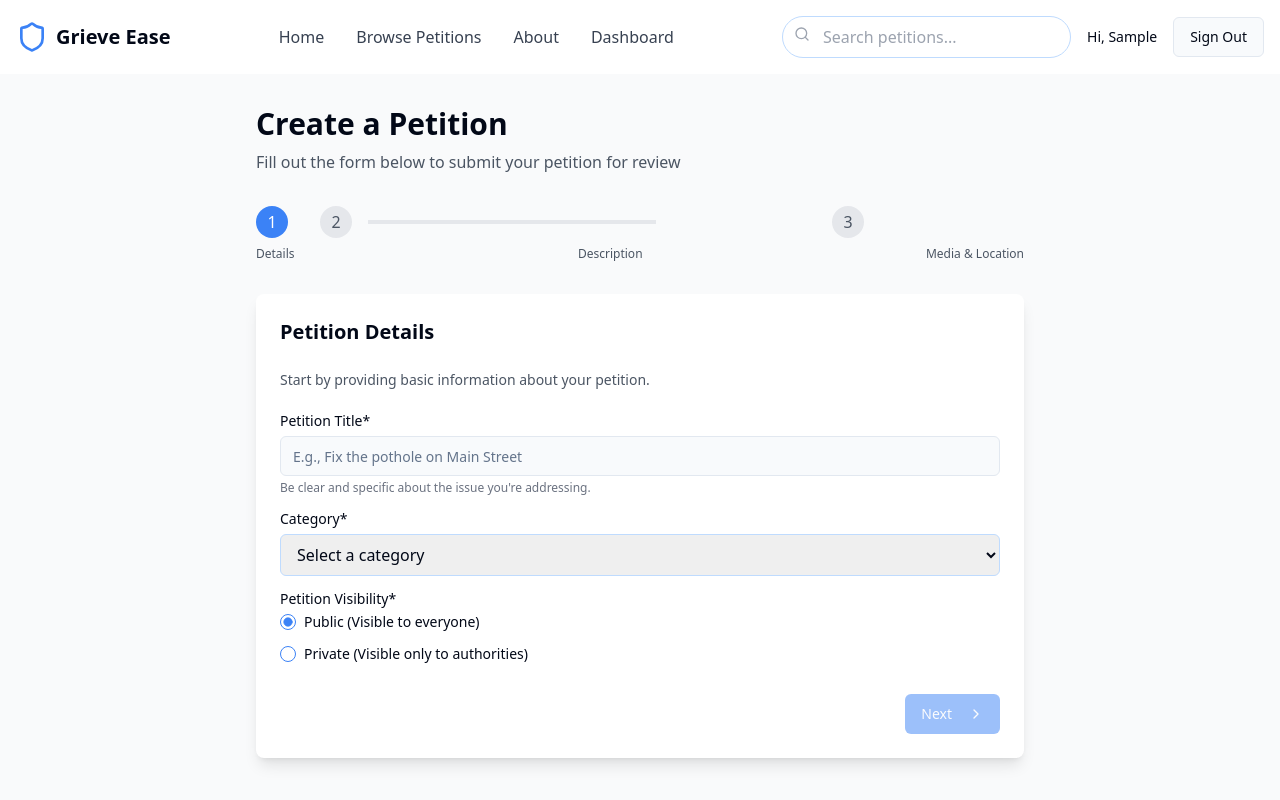
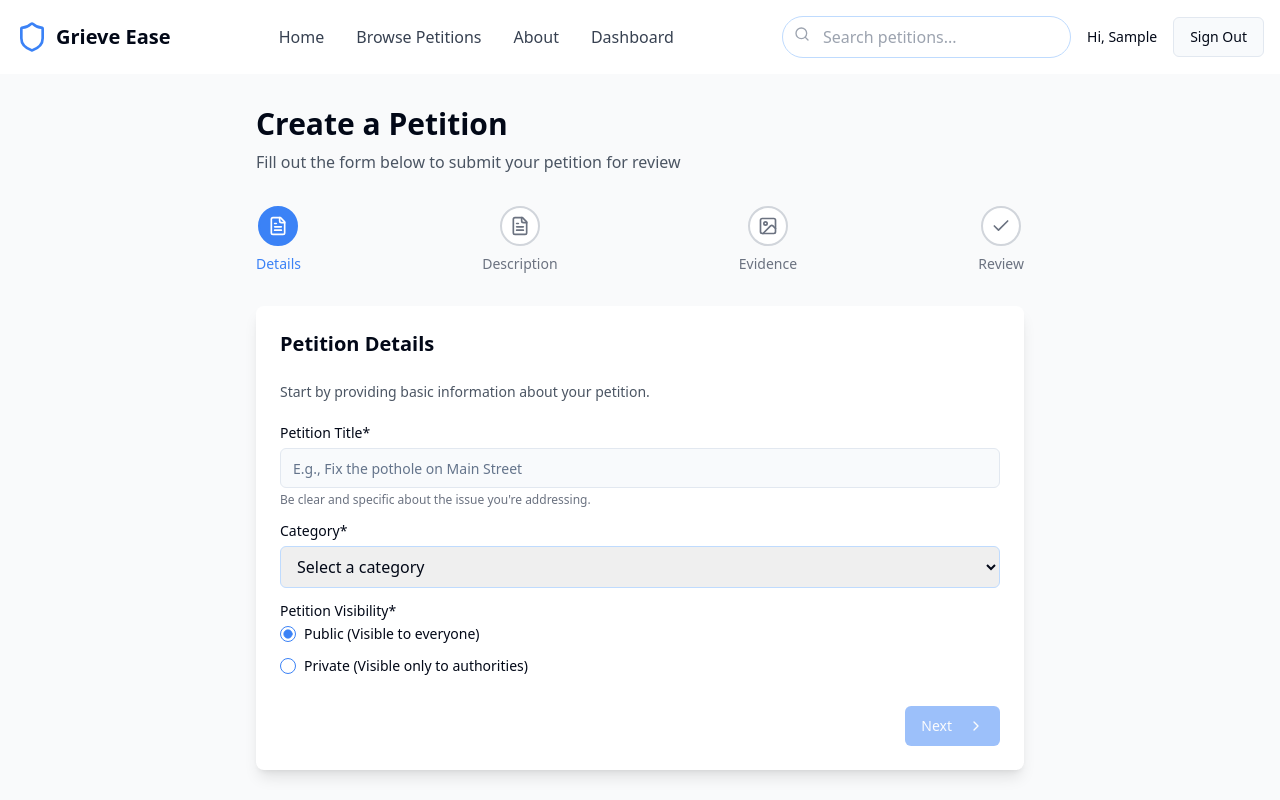
Before and after one commit to Prathima-15/GrievEase, a React (Vite) app: page /petitions/create in a window 1280 px wide. Shown: the top 800 px of the page. Built offline with nearby package versions, Linux system fonts and the light colour scheme; sample sign-in values are in the browser's storage.

Commit message:
Fix: Improve petition creation progress bar
Refactor the progress bar component to match the design in the provided image.

```diff
--- a/src/components/PetitionForm/PetitionCreatePage.tsx
+++ b/src/components/PetitionForm/PetitionCreatePage.tsx
@@ -1,4 +1,3 @@
-
 import { useState } from 'react';
 import { useNavigate } from 'react-router-dom';
 import { Button } from '@/components/ui/button';
@@ -7,10 +6,11 @@ import { Label } from '@/components/ui/label';
 import { RadioGroup, RadioGroupItem } from '@/components/ui/radio-group';
 import { Separator } from '@/components/ui/separator';
 import { Tabs, TabsList, TabsTrigger, TabsContent } from '@/components/ui/tabs';
-import { ChevronLeft, ChevronRight, Map, Upload, CheckCircle } from 'lucide-react';
+import { ChevronLeft, ChevronRight, Map, Upload, CheckCircle, FileText, Image, Check } from 'lucide-react';
 import { useToast } from '@/hooks/use-toast';
 import { useAuth } from '@/contexts/AuthContext';
 import SpeechToText from './SpeechToText';
+import ProgressSteps from './ProgressSteps';
 
 // Categories
 const CATEGORIES = [
@@ -41,6 +41,13 @@ const PetitionCreatePage: React.FC = () => {
   const { user } = useAuth();
 
   const totalSteps = 4;
+
+  const steps = [
+    { title: 'Details', icon: <FileText className="w-5 h-5" /> },
+    { title: 'Description', icon: <FileText className="w-5 h-5" /> },
+    { title: 'Evidence', icon: <Image className="w-5 h-5" /> },
+    { title: 'Review', icon: <Check className="w-5 h-5" /> }
+  ];
 
   const handleNextStep = () => {
     if (currentStep < totalSteps) {
@@ -125,41 +132,7 @@ const PetitionCreatePage: React.FC = () => {
             Fill out the form below to submit your petition for review
           </p>
 
-          {/* Progress indicator */}
-          <div className="mb-8">
-            <div className="flex items-center justify-between">
-              {Array.from({ length: totalSteps - 1 }).map((_, index) => (
-                <div
-                  key={index}
-                  className={`flex items-center ${
-                    index > 0 ? 'flex-1 justify-center' : 'justify-start'
-                  } ${
-                    index === totalSteps - 2 ? 'justify-end' : ''
-                  }`}
-                >
-                  <div
-                    className={`w-8 h-8 rounded-full flex items-center justify-center ${
-                      index + 1 <= currentStep
-                        ? 'bg-primary-blue text-white'
-                        : 'bg-gray-200 text-gray-600'
-                    }`}
-                  >
-                    {index + 1}
-                  </div>
-                  {index < totalSteps - 2 && (
-                    <div className={`h-1 flex-1 mx-4 ${
-                      index + 1 < currentStep ? 'bg-primary-blue' : 'bg-gray-200'
-                    }`}></div>
-                  )}
-                </div>
-              ))}
-            </div>
-            <div className="flex justify-between mt-2">
-              <div className="text-xs text-gray-600">Details</div>
-              <div className="text-xs text-gray-600">Description</div>
-              <div className="text-xs text-gray-600">Media & Location</div>
-            </div>
-          </div>
+          <ProgressSteps currentStep={currentStep} steps={steps} />
 
           <div className="bg-white rounded-lg shadow-lg p-6">
             {/* Step 1: Basic Details */}
--- /dev/null
+++ b/src/components/PetitionForm/ProgressSteps.tsx
@@ -0,0 +1,54 @@
+
+import React from 'react';
+import { Check } from 'lucide-react';
+
+interface ProgressStepsProps {
+  currentStep: number;
+  steps: { title: string; icon: React.ReactNode }[];
+}
+
+const ProgressSteps: React.FC<ProgressStepsProps> = ({ currentStep, steps }) => {
+  return (
+    <div className="w-full mb-8">
+      <div className="relative flex items-center justify-between">
+        {steps.map((step, index) => (
+          <React.Fragment key={index}>
+            <div className="flex flex-col items-center">
+              <div
+                className={`z-10 flex items-center justify-center w-10 h-10 rounded-full border-2 transition-colors ${
+                  index + 1 <= currentStep
+                    ? 'bg-primary border-primary text-white'
+                    : 'bg-white border-gray-300 text-gray-500'
+                }`}
+              >
+                {index + 1 < currentStep ? (
+                  <Check className="w-5 h-5" />
+                ) : (
+                  step.icon
+                )}
+              </div>
+              <span className={`mt-2 text-sm ${
+                index + 1 <= currentStep ? 'text-primary font-medium' : 'text-gray-500'
+              }`}>
+                {step.title}
+              </span>
+            </div>
+            {index < steps.length - 1 && (
+              <div
+                className={`absolute h-[2px] top-5 -z-10 transition-colors ${
+                  index + 2 <= currentStep ? 'bg-primary' : 'bg-gray-300'
+                }`}
+                style={{
+                  left: `${(index * 100) / (steps.length - 1) + 5}%`,
+                  width: `${90 / (steps.length - 1)}%`
+                }}
+              />
+            )}
+          </React.Fragment>
+        ))}
+      </div>
+    </div>
+  );
+};
+
+export default ProgressSteps;
```
